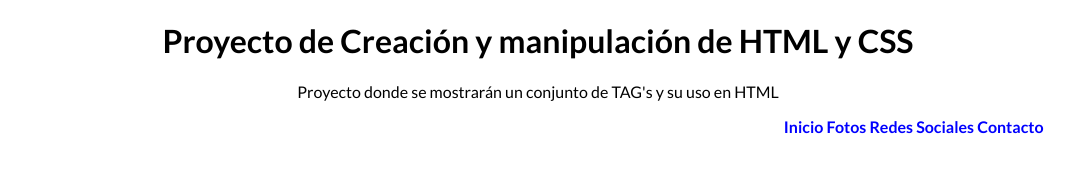
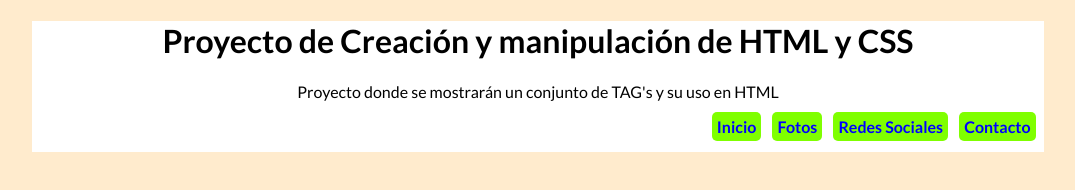
Before and after one commit to tobiascroberto/curso_platzi_html_css, a plain HTML site: page index.html in a window 1280 px wide. Shown: the whole page, without its empty margins (102-1177 px from the left). Drawn offline with Linux system fonts and the light colour scheme.

Commit message:
actualizacion de css para estilos en nav

```diff
--- a/styles.css
+++ b/styles.css
@@ -1,16 +1,26 @@
 *{
+    box-sizing: border-box;
     font-family: 'Lato', sans-serif;
+}
+
+body {
+    background-color:blanchedalmond;
 }
 
 header {
     width: 80%;
     text-align: center;
     margin: 0 auto;
+    background-color: white;
 }
 
+nav {
+    height: 35px;
+}
 .header-nav {
     list-style: none;
     text-align: right;
+
 }
 
 
@@ -22,4 +32,15 @@ header {
     color: blue;
     font-weight: 700;
     text-decoration: none;
+    padding: 5px;
+    background-color: chartreuse;
+    border-radius: 5px;
+    margin-right:8px ;
 }
+
+.header-nav_item a:hover {
+    color: black;
+}
+.header-nav_item a:active {
+    color:brown;
+}
```
Also changed, not shown: 1 other file.
